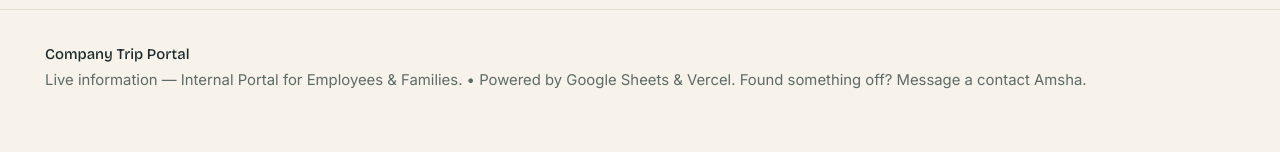
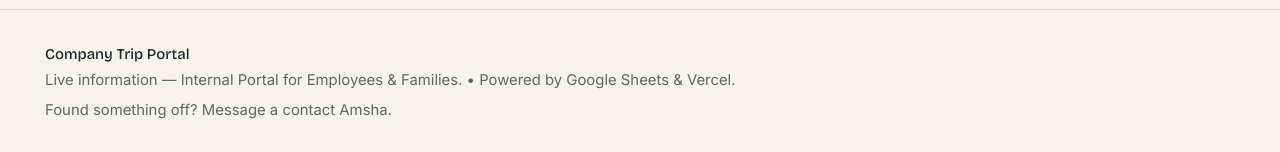
Before and after one commit to Dainel11/hexa-trip-portal, a Next.js app: page / in a window 1280 px wide. Shown: the part 726-878 px from the top of the page. Before the commit the page ends 851 px from the top, so only its background shows below. Built offline with nearby package versions, Linux system fonts and the light colour scheme; no server answers.

Commit message:
Footer.tsx

```diff
--- a/src/components/Footer.tsx
+++ b/src/components/Footer.tsx
@@ -4,7 +4,8 @@ export default function Footer() {
     <footer className="no-print mt-16 border-t border-line">
       <div className="mx-auto max-w-content px-4 py-8 text-sm text-muted">
         <p className="font-display font-medium text-ink">{SITE_NAME}</p>
-        <p className="mt-1">Live information — Internal Portal for Employees & Families. • Powered by Google Sheets & Vercel. Found something off? Message a contact Amsha.</p>
+        <p className="mt-1">Live information — Internal Portal for Employees & Families. • Powered by Google Sheets & Vercel.</p>
+        <p className="mt-2"> Found something off? Message a contact Amsha.</p>
       </div>
     </footer>
   );
```
